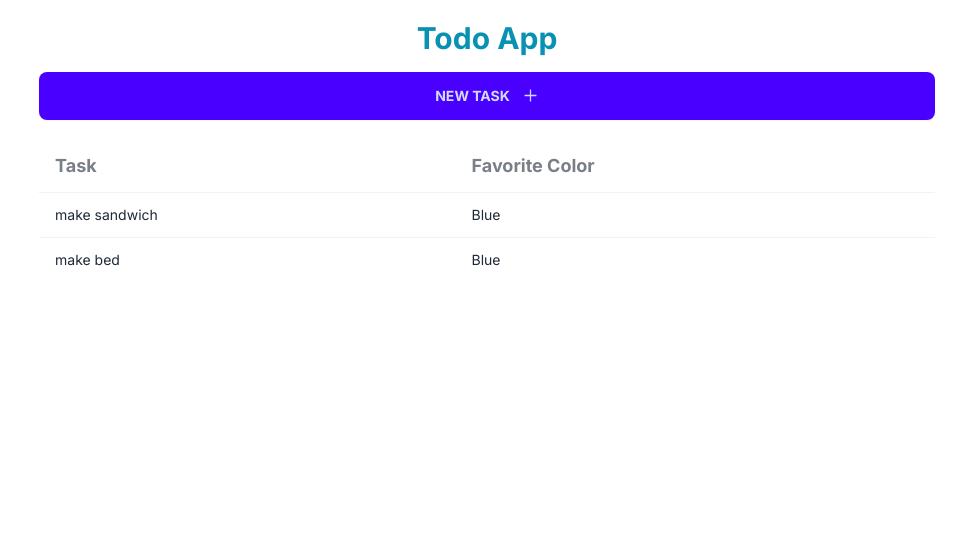
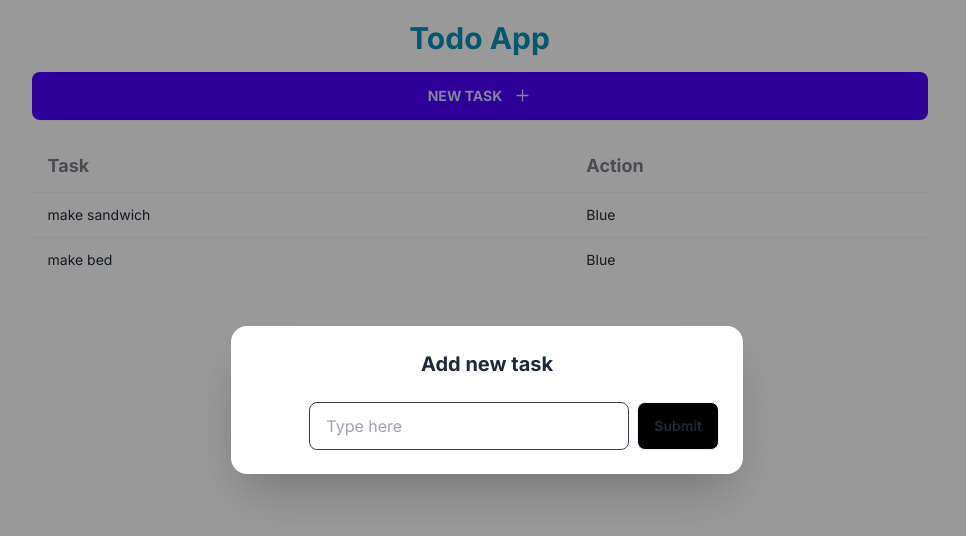
Before and after one commit to justvelio/todo-app, a Next.js app in the folder todo-app/: page / in a window 1280 px wide. Both pictures are taken after a click on the button "NEW TASK". Shown: the top 536 px of the page, without its empty margins (153-1119 px from the left). Built offline with nearby package versions, Linux system fonts and the light colour scheme; data requests are answered from the project's data file.

Commit message:
edit functionality in modal for adding new tasks

```diff
--- a/todo-app/app/Components/AddTask.tsx
+++ b/todo-app/app/Components/AddTask.tsx
@@ -1,10 +1,42 @@
+"use client";
+
 import { AiOutlinePlus } from "react-icons/ai";
+import TaskModal from "./TaskModal";
+import { FormEventHandler, useState } from "react";
 
 export default function AddTask() {
-    return (
-        <div>
-            <button className="btn btn-primary w-full border-none text-center font-bold">NEW TASK <AiOutlinePlus className="ml-1 mb-0.5" size={17}/></button>
-        </div>
+  const [modalOpen, setModalOpen] = useState<boolean>(false);
+  const [taskValue, setTaskValue] = useState<string>("");
 
-    )
+  const handleSubmitTodo: FormEventHandler<HTMLFormElement> = (e) => {
+    e.preventDefault();
+  };
+
+  return (
+    <div>
+      <button
+        onClick={() => setModalOpen(true)}
+        className="btn btn-primary w-full border-none text-center font-bold"
+      >
+        NEW TASK <AiOutlinePlus className="ml-1 mb-0.5" size={17} />
+      </button>
+      <TaskModal modalOpen={modalOpen} setModalOpen={setModalOpen}>
+        <form onSubmit={handleSubmitTodo}>
+          <h3 className="font-bold text-xl">Add new task</h3>
+          <div className="modal-action">
+            <input
+              value={taskValue}
+              onChange={(e) => setTaskValue(e.target.value)}
+              type="text"
+              placeholder="Type here"
+              className="input w-full max-w-xs  border-gray-700"
+            />
+            <button className="btn bg-black" type="submit">
+              Submit
+            </button>
+          </div>
+        </form>
+      </TaskModal>
+    </div>
+  );
 }
--- /dev/null
+++ b/todo-app/app/Components/Task.tsx
@@ -0,0 +1,16 @@
+import { ITask } from "@/types/tasks";
+
+interface TaskProps {
+  task: ITask;
+}
+
+const Task: React.FC<TaskProps> = ({ task }) => {
+  return (
+    <tr className="hover" key={task.id}>
+      <td>{task.text}</td>
+      <td>Blue</td>
+    </tr>
+  );
+};
+
+export default Task;
--- /dev/null
+++ b/todo-app/app/Components/TaskModal.tsx
@@ -0,0 +1,19 @@
+interface TaskModalProps {
+  modalOpen: boolean
+  setModalOpen: (open: boolean) => boolean | void;
+  children: React.ReactNode
+}
+
+const TaskModal: React.FC<TaskModalProps> = ({ modalOpen, setModalOpen, children }) => {
+  return (
+    <div className={`modal ${modalOpen ? "modal-open" : ""}`}>
+      <div className="modal-box">
+      {children}
+      </div>
+      <label onClick={() => setModalOpen(false)} className="modal-backdrop">
+      </label>
+    </div>
+  );
+};
+
+export default TaskModal;
--- a/todo-app/app/Components/TodoList.tsx
+++ b/todo-app/app/Components/TodoList.tsx
@@ -1,7 +1,8 @@
-import { ITask } from "@/types/tasks"
+import { ITask } from "@/types/tasks";
+import Task from "./Task";
 
 interface TodoListProps {
-    tasks: ITask[]
+  tasks: ITask[];
 }
 
 const TodoList: React.FC<TodoListProps> = ({ tasks }) => {
@@ -12,22 +13,18 @@ const TodoList: React.FC<TodoListProps> = ({ tasks }) => {
           <thead>
             <tr className="text-lg">
               <th>Task</th>
-        <th>Favorite Color</th>
+              <th>Action</th>
             </tr>
           </thead>
           <tbody>
-        {tasks.map(task => (
-
-            <tr key={task.id} className="hover">
-        <td>{task.text}</td>
-        <td>Blue</td>
-      </tr>
+            {tasks.map((task) => (
+              <Task key={task.id} task={task} />
             ))}
           </tbody>
         </table>
       </div>
     </div>
-    )
-}
+  );
+};
 
 export default TodoList;
```
Lines whose indentation alone changed are shown as unchanged.
